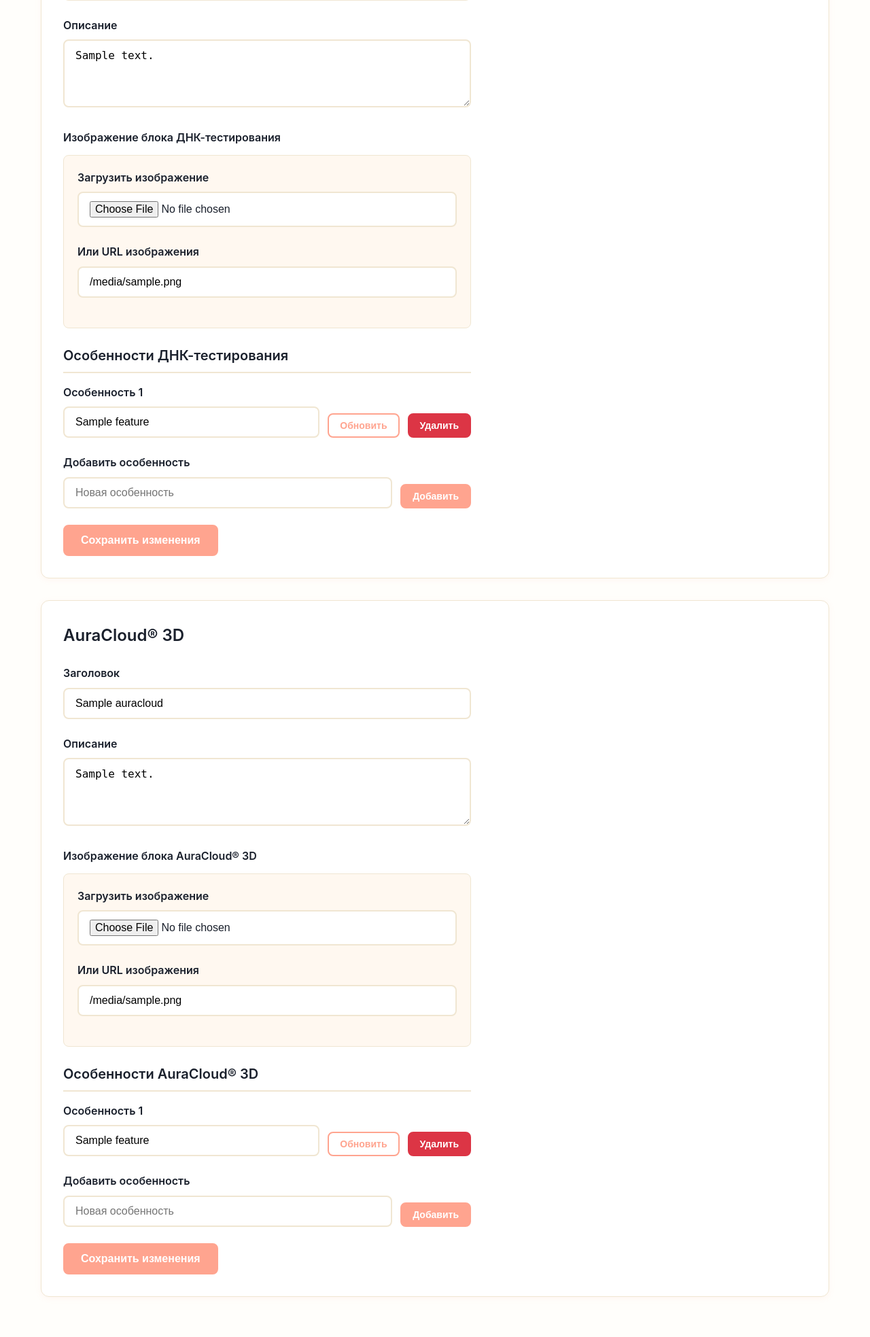
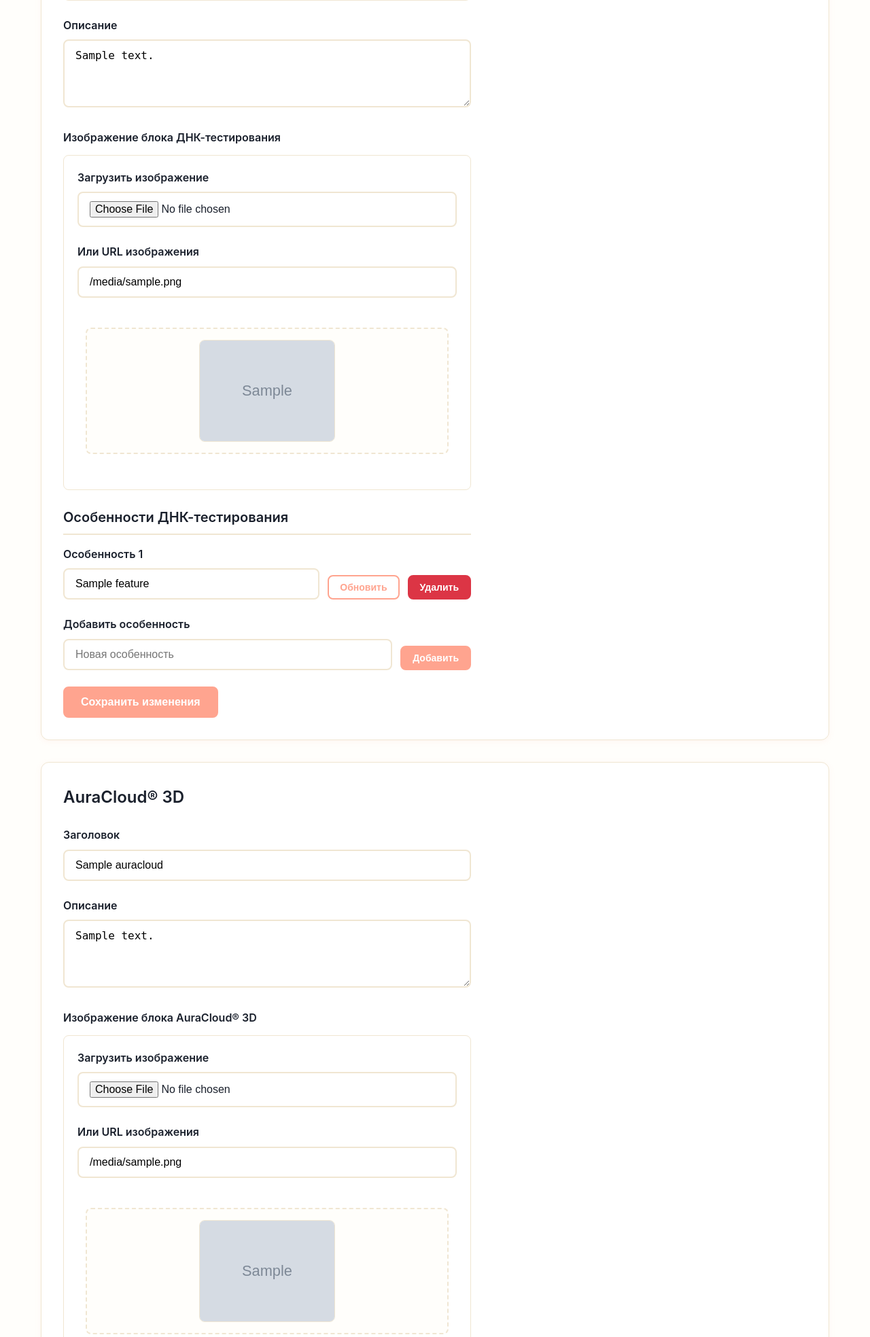
Before and after one commit to KoboSteruS/OilFusion_lending, a Flask app: template app/templates/admin/personalization_edit.html in a window 1280 px wide; the page is wider, and only the part inside the window is pictured. Shown: the part 1205-3172 px from the top of that part at 68% size. Before the commit the page ends 3113 px from the top of that part, so only its background shows below. Run offline with Flask 3, Linux system fonts and the light colour scheme; the template is opened without the code that fills it: most values are stand-ins (such as "Sample title", 1, 10 or a date in 2020); grey boxes marked "Sample" are stand-in pictures.

Commit message:
feat: СѓР»СѓС‡С€РµРЅР° Р°РґРјРёРЅРєР° РїРµСЂСЃРѕРЅР°Р»РёР·Р°С†РёРё СЃ РїСЂРµРґРІР°СЂРёС‚РµР»СЊРЅС‹Рј РїСЂРѕСЃРјРѕС‚СЂРѕРј РёР·РѕР±СЂР°Р¶РµРЅРёР№

```diff
--- a/app/templates/admin/personalization_edit.html
+++ b/app/templates/admin/personalization_edit.html
@@ -67,11 +67,20 @@
                 <div class="admin-image-upload-section">
                     <div class="admin-form-group">
                         <label for="dna_image" class="admin-form-label">Загрузить изображение</label>
-                        <input type="file" id="dna_image" name="dna_image" class="admin-form-input" accept="image/*">
+                        <input type="file" id="dna_image" name="dna_image" class="admin-form-input" accept="image/*" onchange="previewImage(this, 'dna_preview')">
                     </div>
                     <div class="admin-form-group">
                         <label for="dna_image_url" class="admin-form-label">Или URL изображения</label>
-                        <input type="url" id="dna_image_url" name="dna_image_url" class="admin-form-input" value="{{ content.dna_testing.image_url if content.dna_testing.image_url else '' }}" placeholder="/static/img/dna.jpg">
+                        <input type="url" id="dna_image_url" name="dna_image_url" class="admin-form-input" value="{{ content.dna_testing.image_url if content.dna_testing.image_url else '' }}" placeholder="/static/img/dna.jpg" onchange="previewImageFromUrl(this, 'dna_preview')">
+                    </div>
+                    <div class="admin-form-group">
+                        <div class="admin-image-info">
+                            <div id="dna_preview" class="admin-preview-image">
+                                {% if content.dna_testing.image_url %}
+                                <img src="{{ content.dna_testing.image_url }}" alt="Предварительный просмотр" style="max-width: 200px; border-radius: 8px; border: 1px solid var(--admin-border);">
+                                {% endif %}
+                            </div>
+                        </div>
                     </div>
                 </div>
             </div>
@@ -128,11 +137,20 @@
                 <div class="admin-image-upload-section">
                     <div class="admin-form-group">
                         <label for="auracloud_image" class="admin-form-label">Загрузить изображение</label>
-                        <input type="file" id="auracloud_image" name="auracloud_image" class="admin-form-input" accept="image/*">
+                        <input type="file" id="auracloud_image" name="auracloud_image" class="admin-form-input" accept="image/*" onchange="previewImage(this, 'auracloud_preview')">
                     </div>
                     <div class="admin-form-group">
                         <label for="auracloud_image_url" class="admin-form-label">Или URL изображения</label>
-                        <input type="url" id="auracloud_image_url" name="auracloud_image_url" class="admin-form-input" value="{{ content.auracloud.image_url if content.auracloud.image_url else '' }}" placeholder="/static/img/auracloud.jpg">
+                        <input type="url" id="auracloud_image_url" name="auracloud_image_url" class="admin-form-input" value="{{ content.auracloud.image_url if content.auracloud.image_url else '' }}" placeholder="/static/img/auracloud.jpg" onchange="previewImageFromUrl(this, 'auracloud_preview')">
+                    </div>
+                    <div class="admin-form-group">
+                        <div class="admin-image-info">
+                            <div id="auracloud_preview" class="admin-preview-image">
+                                {% if content.auracloud.image_url %}
+                                <img src="{{ content.auracloud.image_url }}" alt="Предварительный просмотр" style="max-width: 200px; border-radius: 8px; border: 1px solid var(--admin-border);">
+                                {% endif %}
+                            </div>
+                        </div>
                     </div>
                 </div>
             </div>
@@ -213,6 +231,28 @@ function updateAuracloudFeature(index, value, action) {
     document.body.appendChild(form);
     form.submit();
 }
+
+// Предварительный просмотр изображений
+function previewImage(input, previewId) {
+    const preview = document.getElementById(previewId);
+    if (input.files && input.files[0]) {
+        const reader = new FileReader();
+        reader.onload = function(e) {
+            preview.innerHTML = `<img src="${e.target.result}" alt="Предварительный просмотр" style="max-width: 200px; border-radius: 8px; border: 1px solid var(--admin-border);">`;
+        };
+        reader.readAsDataURL(input.files[0]);
+    }
+}
+
+function previewImageFromUrl(input, previewId) {
+    const preview = document.getElementById(previewId);
+    const url = input.value.trim();
+    if (url) {
+        preview.innerHTML = `<img src="${url}" alt="Предварительный просмотр" style="max-width: 200px; border-radius: 8px; border: 1px solid var(--admin-border);" onerror="this.style.display='none'">`;
+    } else {
+        preview.innerHTML = '';
+    }
+}
 </script>
 
 <style>
@@ -234,5 +274,35 @@ function updateAuracloudFeature(index, value, action) {
 .admin-form-row .admin-form-input {
     flex: 1;
 }
+
+.admin-image-upload-section {
+    background: var(--admin-bg-light);
+    padding: 20px;
+    border-radius: 8px;
+    border: 1px solid var(--admin-border);
+}
+
+.admin-image-info {
+    margin-top: 16px;
+}
+
+.admin-preview-image {
+    display: flex;
+    justify-content: center;
+    align-items: center;
+    min-height: 120px;
+    background: var(--admin-bg);
+    border: 2px dashed var(--admin-border);
+    border-radius: 8px;
+    padding: 16px;
+}
+
+.admin-preview-image img {
+    max-width: 200px;
+    max-height: 150px;
+    object-fit: contain;
+    border-radius: 8px;
+    border: 1px solid var(--admin-border);
+}
 </style>
 {% endblock %}
```
